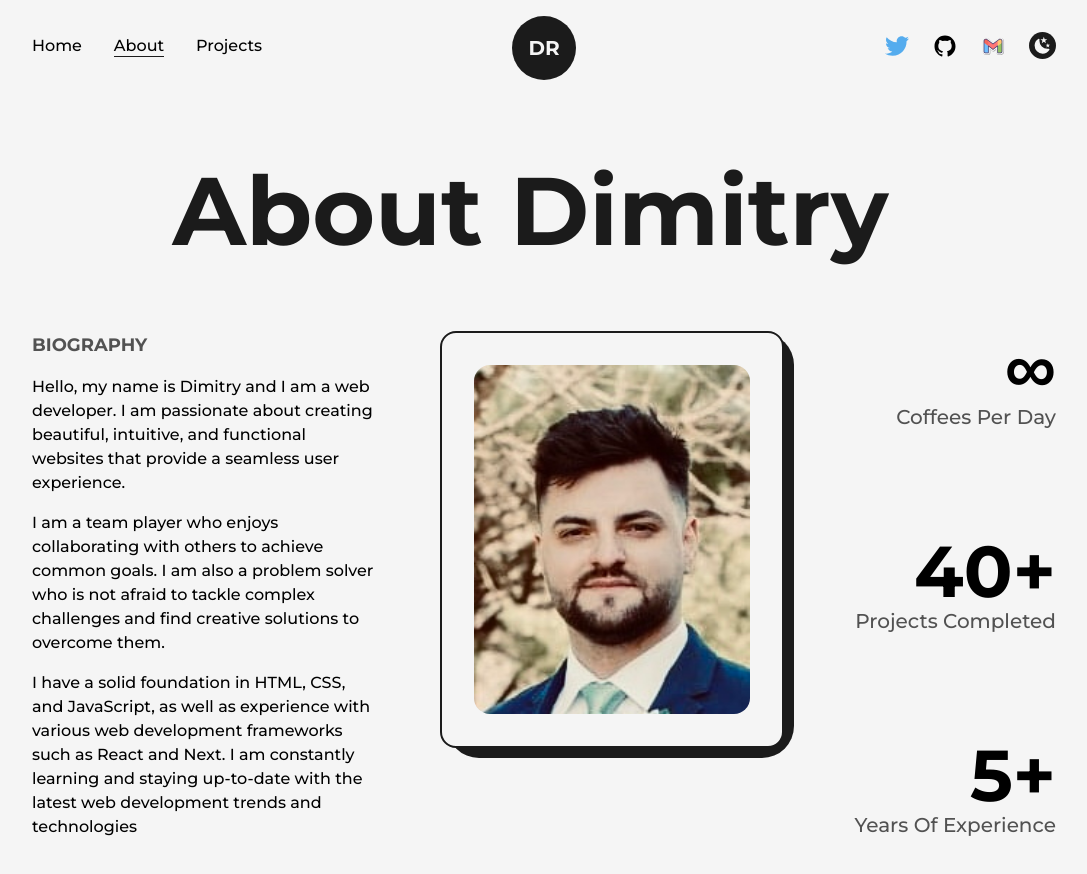
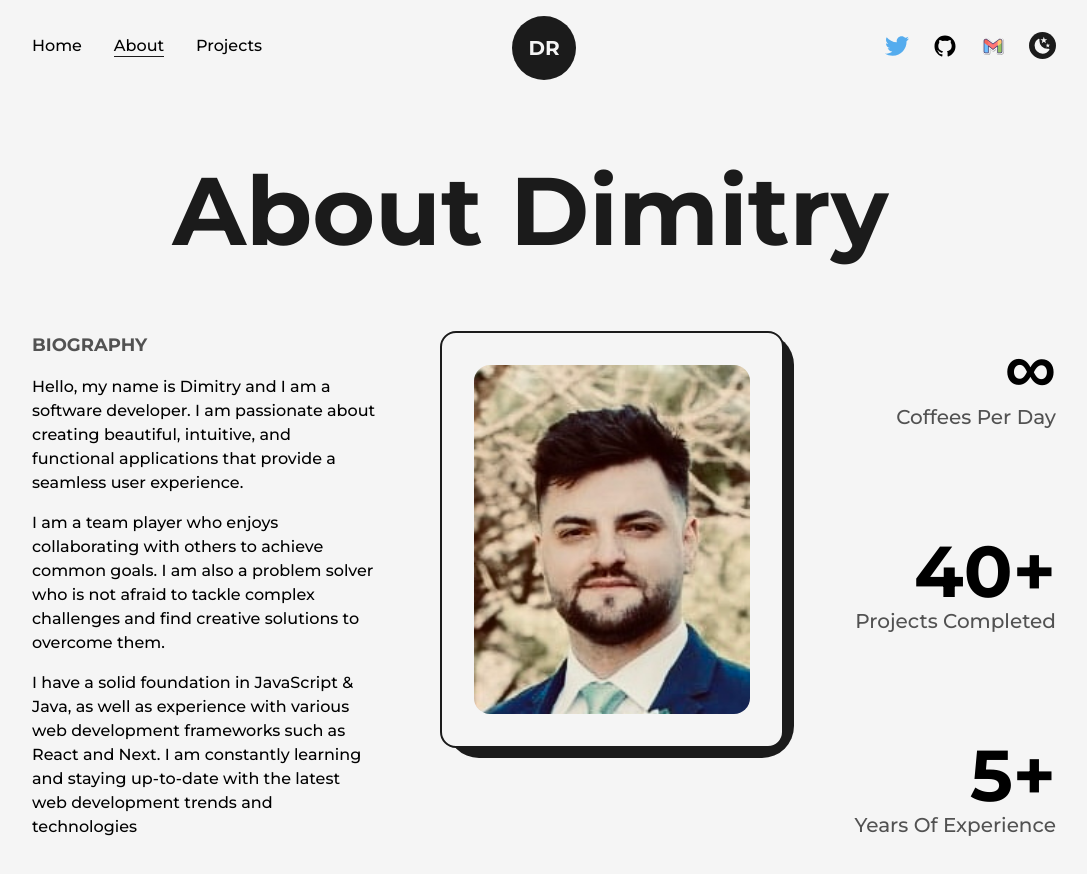
Before and after one commit to dimitry-roshchin/DimitryPortfolio, a Next.js app: page /about in a window 1280 px wide. Shown: the top 874 px of the page, without its empty margins (96-1183 px from the left). Built offline with nearby package versions, Linux system fonts and the light colour scheme.

Commit message:
copy edit

```diff
--- a/src/pages/about.js
+++ b/src/pages/about.js
@@ -54,8 +54,8 @@ const about = () => {
                 <div className='col-span-3 flex flex-col items-start justify-start xl:col-span-4 md:order-2 md:col-span-8 md:mb-12 '>
                     <h2 className='mb-4 text-lg font-bold uppercase text-dark/75 dark:text-light/75'>Biography</h2>
 
-                        <p className='font-medium '>Hello, my name is Dimitry and I am a web developer. I am passionate about creating beautiful, intuitive,
-                        and functional websites that provide a seamless user experience.</p>
+                        <p className='font-medium '>Hello, my name is Dimitry and I am a software developer. I am passionate about creating beautiful, intuitive,
+                        and functional applications that provide a seamless user experience.</p>
 
                         <p className='my-4 font-medium'>
                         I am a team player who enjoys collaborating with others to achieve common goals. I am also a problem solver who
@@ -63,7 +63,7 @@ const about = () => {
                         </p>
 
                         <p className='font-medium'>
-                        I have a solid foundation in HTML, CSS, and JavaScript, as well as experience
+                        I have a solid foundation in JavaScript & Java, as well as experience
                         with various web development frameworks such as React and Next. I am constantly learning
                         and staying up-to-date with the latest web development trends and technologies
                         </p>
```
